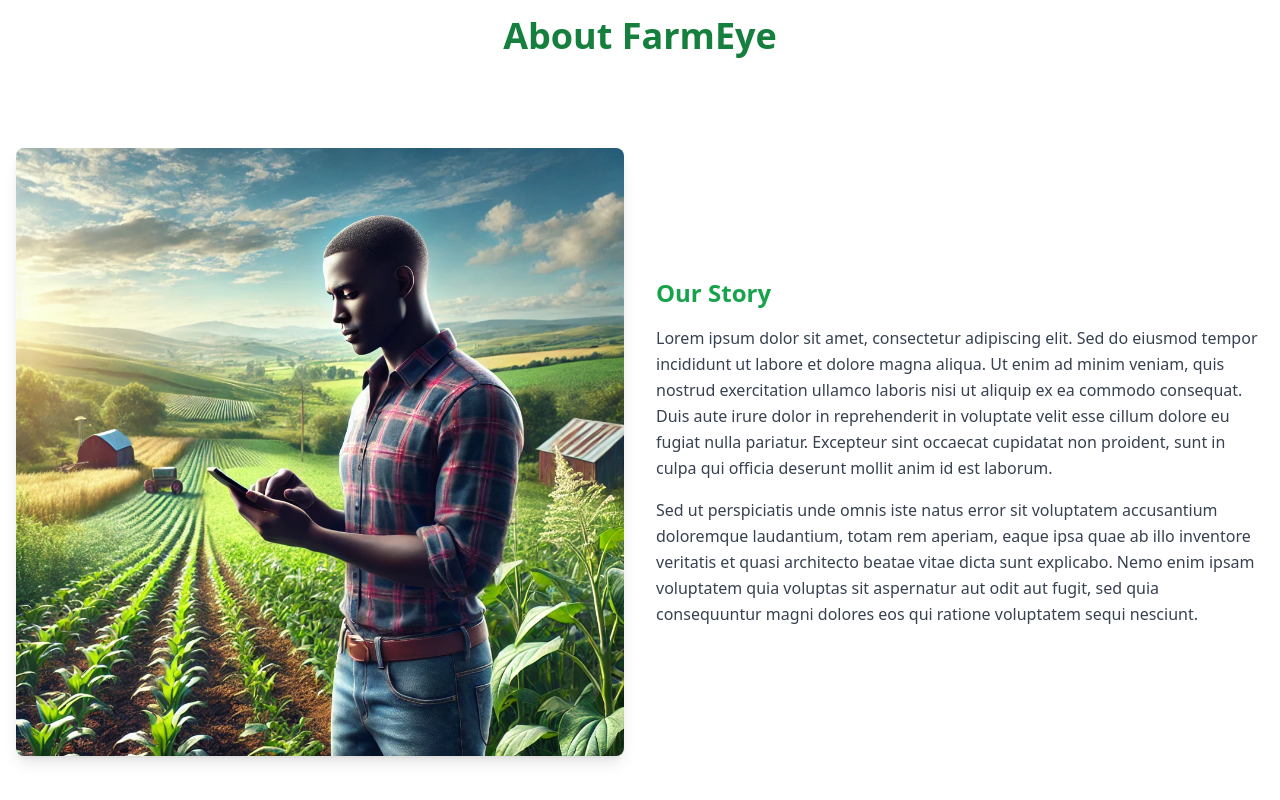
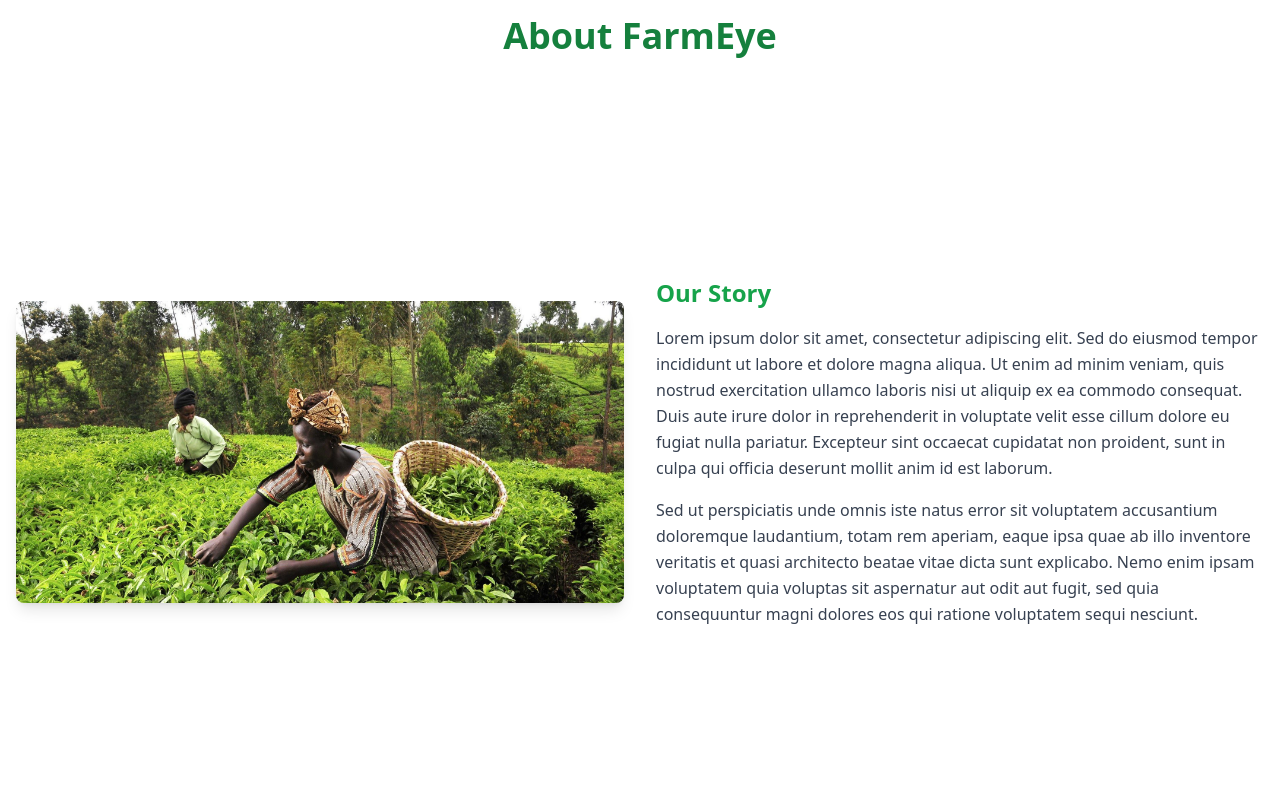
Before and after one commit to ezinneanne/farmeyeml, a Vue app in the folder frontend/vue-frontend/: page / in a window 1280 px wide. Shown: the part 1600-2400 px from the top of the page. Built offline with nearby package versions, Linux system fonts and the light colour scheme.

Commit message:
first commit

```diff
--- a/frontend/vue-frontend/src/components/about.vue
+++ b/frontend/vue-frontend/src/components/about.vue
@@ -5,7 +5,7 @@
         </h1>
         <div class="flex flex-col md:flex-row items-center justify-center h-full">
         <div class="md:w-1/2 p-4">
-          <img src="../assets/farmer.webp" alt="FarmEye Image" class="max-w-full h-auto rounded-lg shadow-lg">
+          <img src="../assets/farmers.jpg" alt="FarmEye Image" class="max-w-full h-auto rounded-lg shadow-lg">
         </div>
         <div class="md:w-1/2 p-4 text-center md:text-left">
           <h2 class="text-2xl font-bold mb-4 text-green-600">Our Story</h2>
```
Also changed, not shown: frontend/vue-frontend/src/assets/farmers.jpg (added).
